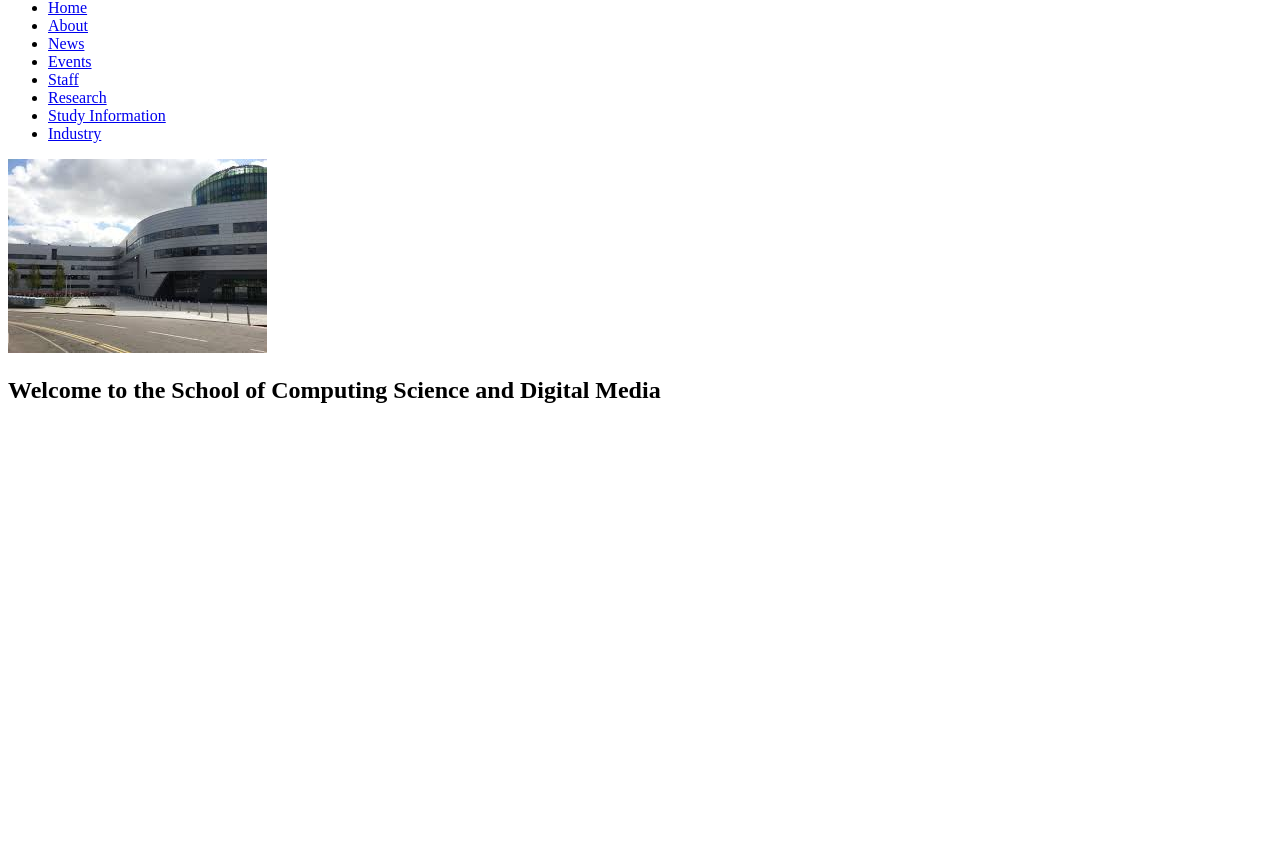
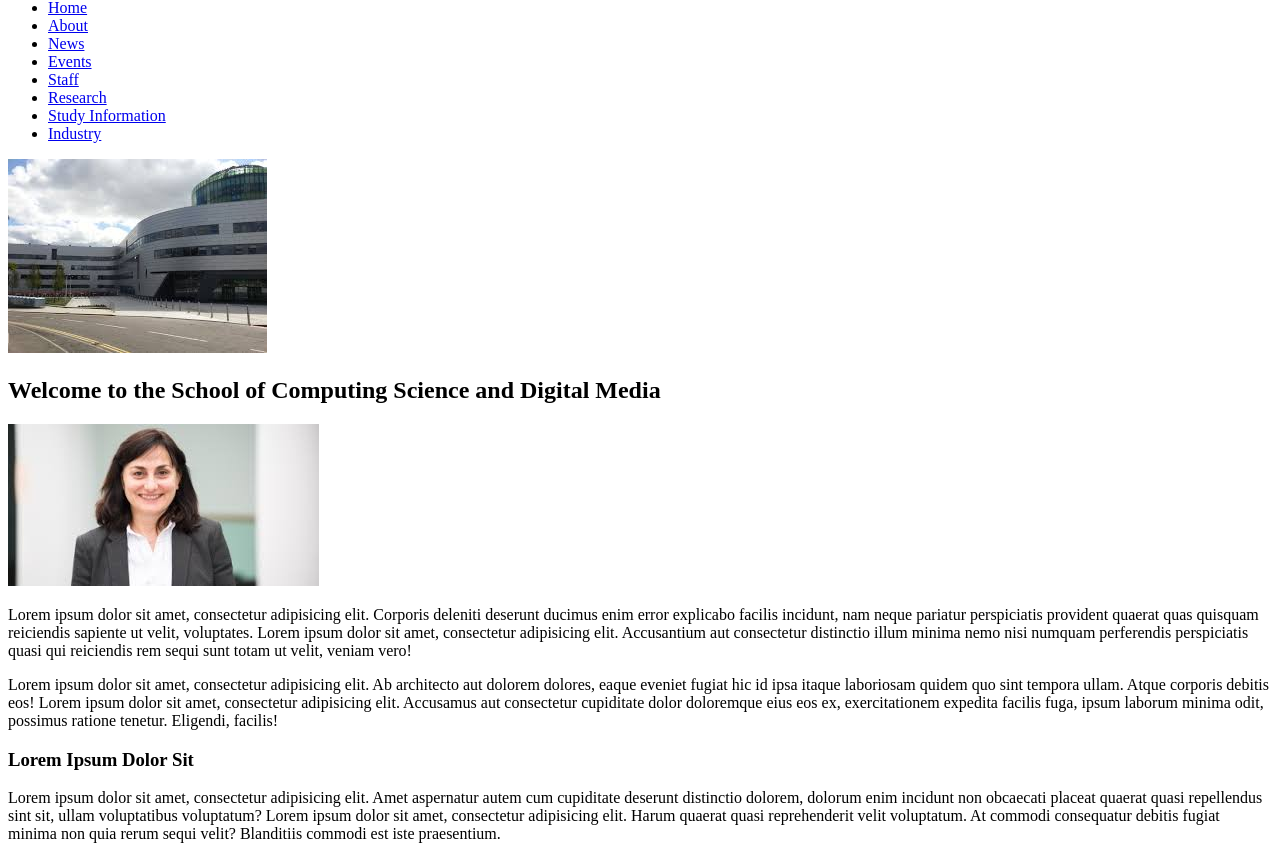
Before and after one commit to Otoglovi/Week3lab, a plain HTML site: page index.html in a window 1280 px wide. Shown: the part 187-1046 px from the top of the page. Before the commit the page ends 800 px from the top, so only its background shows below. Drawn offline with Linux system fonts and the light colour scheme.

Commit message:
week3lab

```diff
--- a/index.html
+++ b/index.html
@@ -31,6 +31,20 @@
     <!-- Main Section Start -->
     <section>
         <h2>Welcome to the School of Computing Science and Digital Media</h2>
+        <img src="assets/images/chrisinajayne.jpg" alt="Chrisina Jayne">
+        <p>Lorem ipsum dolor sit amet, consectetur adipisicing elit. Corporis deleniti deserunt ducimus enim error explicabo facilis incidunt,
+            nam neque pariatur perspiciatis provident quaerat quas quisquam reiciendis sapiente ut velit, voluptates. Lorem ipsum dolor sit amet,
+            consectetur adipisicing elit. Accusantium aut consectetur distinctio illum minima nemo nisi numquam perferendis perspiciatis quasi qui
+            reiciendis rem sequi sunt totam ut velit, veniam vero!</p>
+        <p>Lorem ipsum dolor sit amet, consectetur adipisicing elit. Ab architecto aut dolorem dolores, eaque eveniet fugiat hic id ipsa itaque
+            laboriosam quidem quo sint tempora ullam. Atque corporis debitis eos! Lorem ipsum dolor sit amet, consectetur adipisicing elit. Accusamus
+            aut consectetur cupiditate dolor doloremque eius eos ex, exercitationem expedita facilis fuga, ipsum laborum minima odit, possimus ratione
+            tenetur. Eligendi, facilis!</p>
+        <h3>Lorem Ipsum Dolor Sit</h3>
+        <p>Lorem ipsum dolor sit amet, consectetur adipisicing elit. Amet aspernatur autem cum cupiditate deserunt distinctio dolorem, dolorum enim incidunt
+            non obcaecati placeat quaerat quasi repellendus sint sit, ullam voluptatibus voluptatum? Lorem ipsum dolor sit amet, consectetur adipisicing elit.
+            Harum quaerat quasi reprehenderit velit voluptatum. At commodi consequatur debitis fugiat minima non quia rerum sequi velit? Blanditiis commodi est
+            iste praesentium.</p>
     </section>
     <!-- Main Section End -->
 
```
